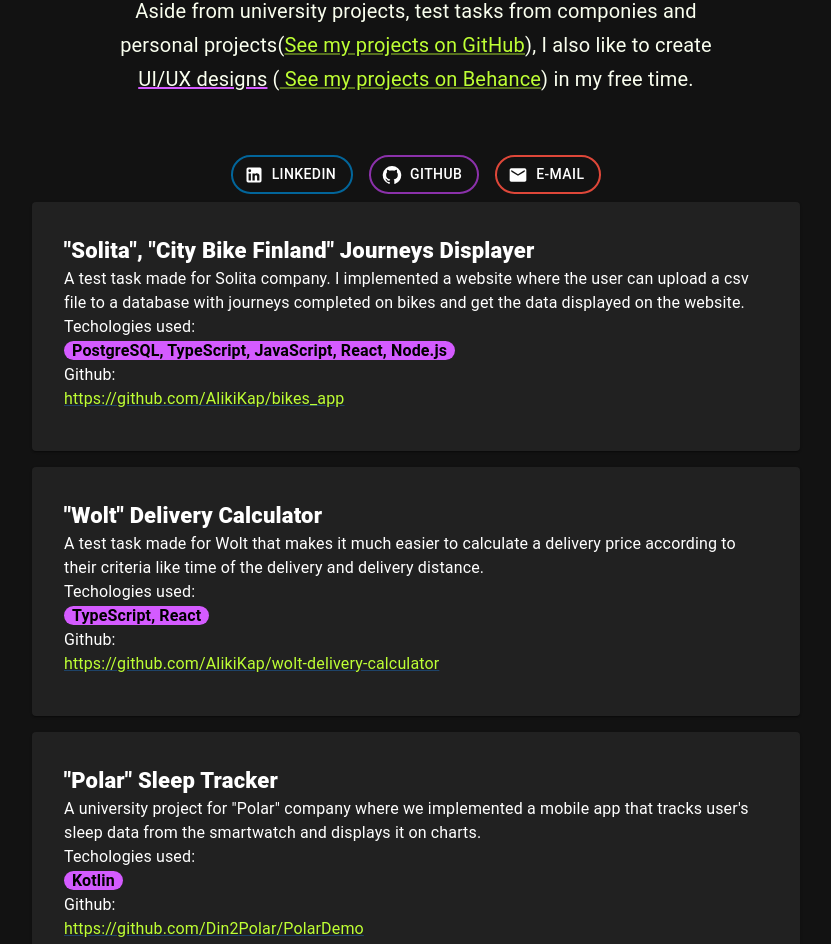
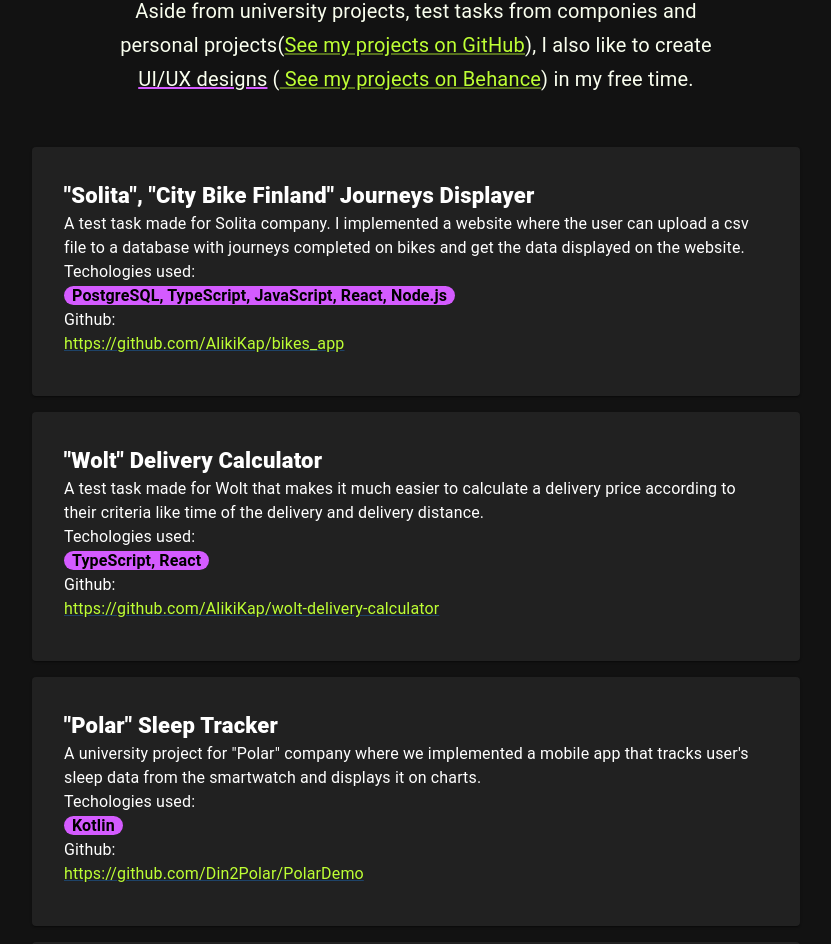
Before and after one commit to AlikiKap/portfolio_website, a React (Create React App) app: page / in a window 1280 px wide. Shown: the part 1349-2293 px from the top of the page, without its empty margins (224-1055 px from the left). Built offline with nearby package versions, Linux system fonts and the light colour scheme.

Commit message:
Moved Footer to the end of the page

```diff
--- a/src/App.tsx
+++ b/src/App.tsx
@@ -2,6 +2,7 @@
 import DrawerAppBar from './components/DrawerAppBar';
 import Home from './pages/Home';
 import Projects from './Projects';
+import Footer from './components/Footer';
 
 
 function App() {
@@ -10,6 +11,7 @@
     <DrawerAppBar/>
     <Home/>
     <Projects/>
+    <Footer/>
     </div>
   );
 }
--- a/src/Projects.tsx
+++ b/src/Projects.tsx
@@ -59,7 +59,6 @@
           project => <ProjectCard project={project} />
         )}
       </Grid>
-      <Footer />
     </>
   )
 }
--- a/src/pages/Home.tsx
+++ b/src/pages/Home.tsx
@@ -41,7 +41,6 @@
             ) in my free time.
           </Typography>
         </Stack>
-        <Footer />
       </Grid>
     </>
   )
```
